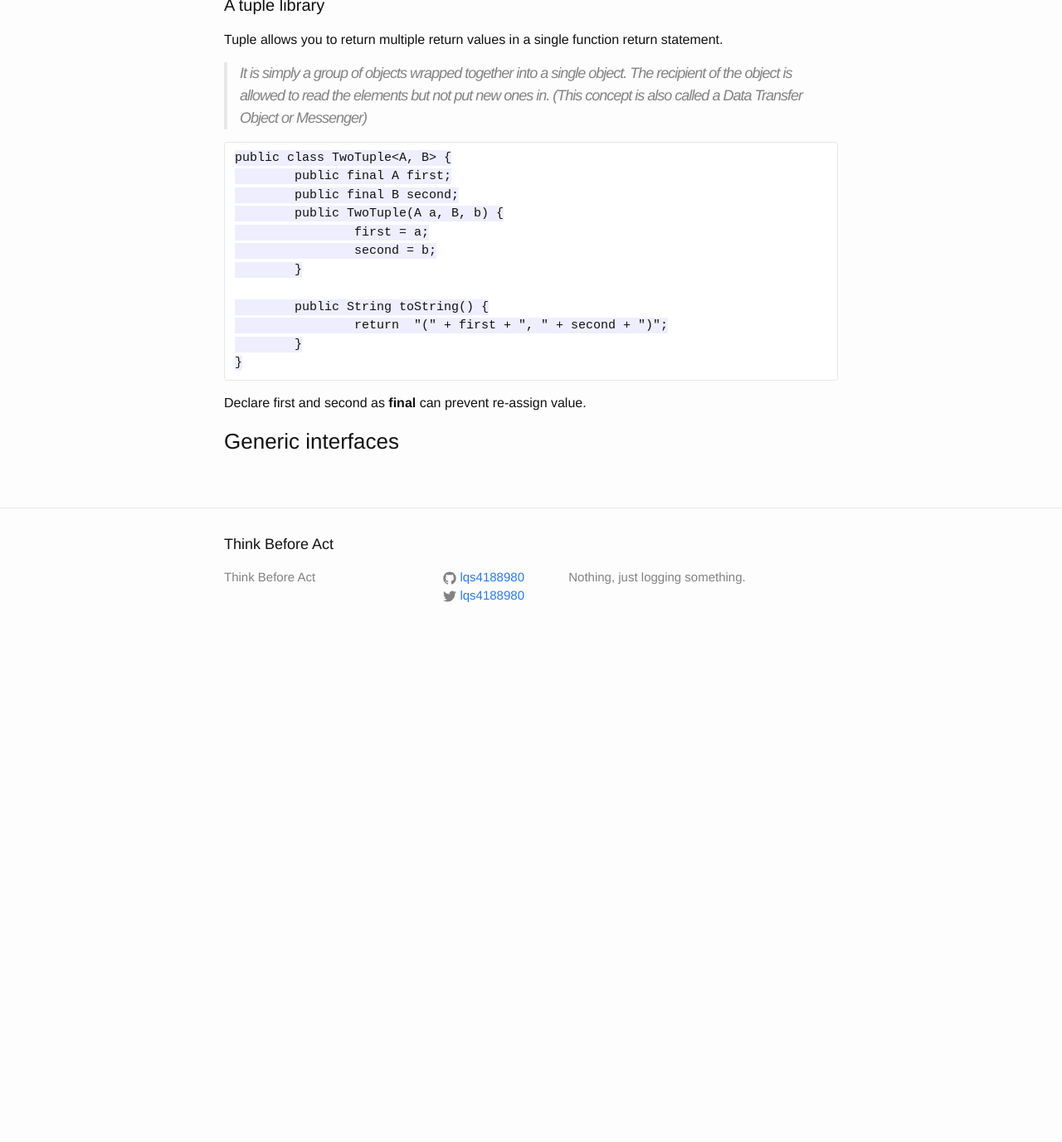
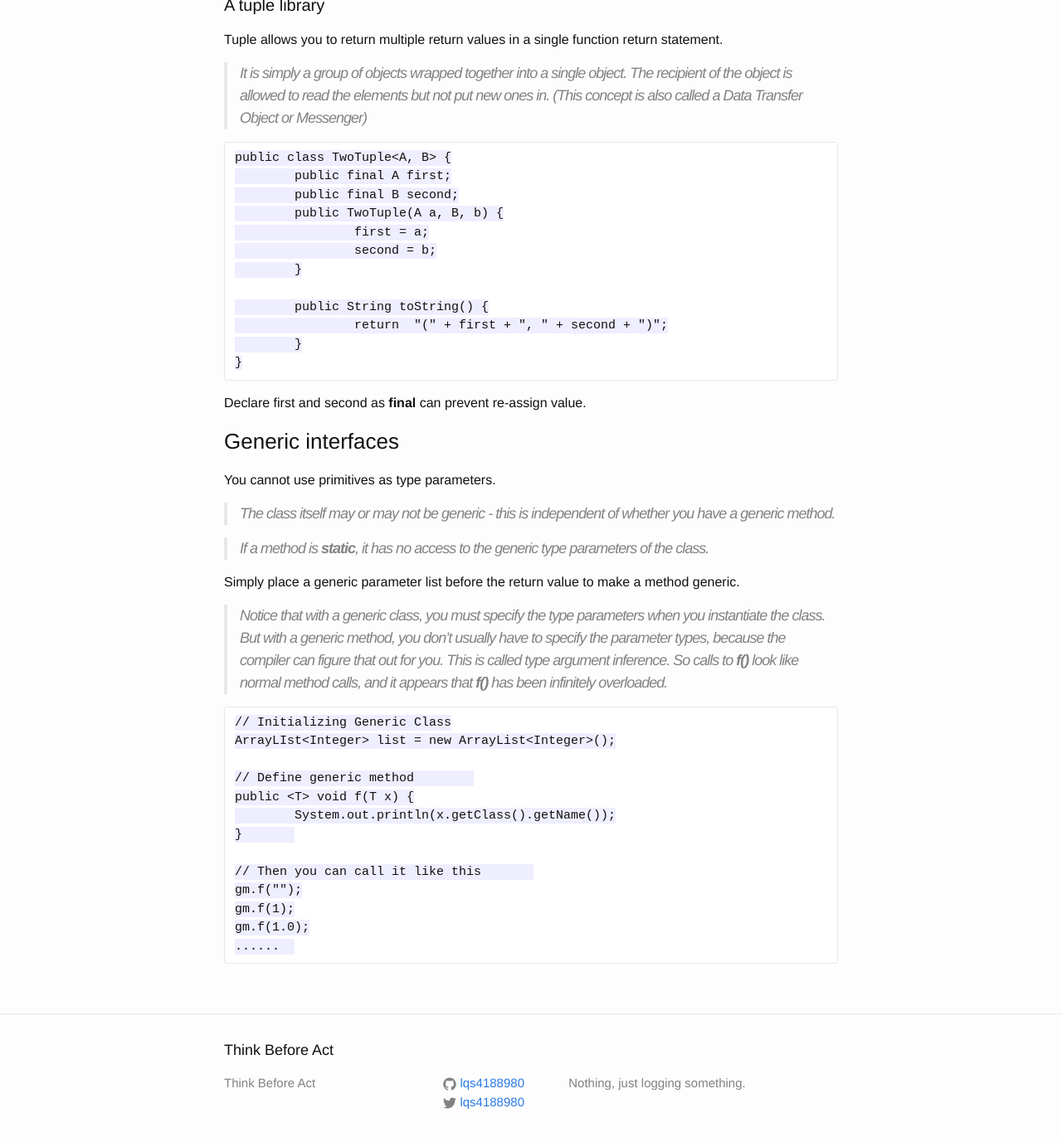
Before and after one commit to lqs4188980/lqs4188980.github.io, a Jekyll site: the page built from _posts/2015-01-16-thinking-in-java-reading-notes.markdown, in a window 1280 px wide and 1400 px high, scrolled down 32282 px. Shown: the top 1377 px of the window at 83% size. Built offline with Jekyll 4.4.1, drawn with Linux system fonts in a browser that asks for light colours; before the commit the page ends 33072 px from its top, so only the background shows below that.

Commit message:
update posts

```diff
--- a/_posts/2015-01-16-thinking-in-java-reading-notes.markdown
+++ b/_posts/2015-01-16-thinking-in-java-reading-notes.markdown
@@ -1158,3 +1158,27 @@ Declare first and second as **final** can prevent re-assign value.
 
 
 ### Generic interfaces
+
+You cannot use primitives as type parameters.
+
+> The class itself may or may not be generic - this is independent of whether you have a generic method.
+
+> If a method is **static**, it has no access to the generic type parameters of the class.
+
+Simply place a generic parameter list before the return value to make a method generic.
+
+> Notice that with a generic class, you must specify the type parameters when you instantiate the class. But with a generic method, you don't usually have to specify the parameter types, because the compiler can figure that out for you. This is called <i>type argument inference</i>.  So calls to **f()** look like normal method calls, and it appears that **f()** has been infinitely overloaded.
+
+	// Initializing Generic Class
+	ArrayLIst<Integer> list = new ArrayList<Integer>();
+
+	// Define generic method
+	public <T> void f(T x) {
+		System.out.println(x.getClass().getName());
+	}
+
+	// Then you can call it like this
+	gm.f("");
+	gm.f(1);
+	gm.f(1.0);
+	......
--- a/_posts/2015-02-07-Feb1-Feb7.markdown
+++ b/_posts/2015-02-07-Feb1-Feb7.markdown
@@ -8,7 +8,7 @@ categories: WeeklySummary
 
 上个周五Manager问我要不要加入他们，我希望能多一个周末考虑一下，于是利用周末我跟妈妈交流了一下想法。我最初的想法是hold这个offer然后去面google和facebook，如果成功就把思科的拒掉，如果失败了最次也是去思科。但是Manager似乎招人招的很紧的样子，如果一直hold可能会面临招满人的问题。我跟母亲讲了讲我当下的境况，她认为还是应该先去稳定了身份比较重要，而且她认为不应该再在家闲着准备面试浪费下去。母亲说你应该先去工作，做选择两难的时候要看当下什么最重要。而且工作不理想不应该是问题，先去做，增长经验和能力，比在家成天呆着能学到更多。她举了自己做例子，说生活往往会给你一些出人意料的结果让你承担，扛过去了，就没什么可怕的，之后给什么都会坦然面对。母亲说暂时的不理想并不代表以后不理想，而暂时的理想也不代表一直都会理想下去，生活总在变。她也同意我说的“可能这份我不理想的工作是一个催化剂，让我不断进步”。
 
-之后我的整体心态就偏向于加入思科，但是周日晚上Google的HR来了邮件说下周可以谈一谈，可能有些组对你的经历感兴趣，然后我周一就想跟Google的再聊一聊，看看能不能加快面试速度，约了周二下午的电话。周二下午先接了思科manager的电话说一会跟Google的人有电话看能否加快处理速度尽快给他答复。接了Google的电话之后说他们会考虑加快面试速度，可能最快可能缩短到两周时间（具体说没说我忘了，可能我自己脑补）。转过去问manager两周可不可以等，他说我们等不了这么久，你需要做个抉择。我当时痛苦不堪，难以抉择。下午四点多快五点，我跪在地上，上身趴在床上发了短信告诉manager说我会加入你们。这个决定完全是一冲动决定的，发出去的那一刻我就感到后悔了，因为那不是我想要的结果，虽然是个正确的结果。从那一刻开始，我的脑子开始发热，意识一片空白，脑子里不停地想这件事以及接下来怎么办。我非常的痛苦，吃不下饭也坐不住，唯一能干的事还是打开leetcode做题，或者期待日后的加州生活会好一些开始在网上找房子。我从未这么恐慌过，也从未这么难过过。当天晚上睡了，一夜梦的都是我搬去加州住在新的公寓里发生的事。午夜12点半睡下，我六点就醒来。之后不停地思考我到底是不是做了一个正确的决定，我打开手机开始搜索“如何做正确的选择”，看了几篇文章，里面说他们种种的不顺，也做了很多迫不得已的选择，但是经过努力重新让生活变得满意起来，我开始感觉有些希望了。
+之后我的整体心态就偏向于加入思科，但是周日晚上Google的HR来了邮件说下周可以谈一谈，可能有些组对你的经历感兴趣，然后我周一就想跟Google的再聊一聊，看看能不能加快面试速度，约了周二下午的电话。周二下午先接了思科manager的电话说一会跟Google的人有电话看能否加快处理速度尽快给他答复。接了Google的电话之后说他们会考虑加快面试速度，可能最快可能缩短到两周时间（具体说没说我忘了，可能我自己脑补）。转过去问manager两周可不可以等，他说我们等不了这么久，你需要做个抉择。我当时痛苦不堪，难以抉择。下午四点多快五点，我跪在地上，上身趴在床上发了短信告诉manager说我会加入你们。这个决定完全是一冲动决定的，发出去的那一刻我就感到后悔了，因为那不是我想要的结果，虽然是个正确的结果。从那一刻开始，我的脑子开始发热，意识一片空白，脑子里不停地想这件事以及接下来怎么办。我非常的痛苦，吃不下饭也坐不住，唯一能干的事还是打开leetcode做题，或者期待日后的加州生活会好一些开始在网上找房子。我从未这么恐慌过，也从未这么难过过。当天晚上睡了，一夜梦的都是我搬去加州住在新的公寓里发生的事。午夜12点半睡下，我六点就醒来。之后不停地思考我到底是不是做了一个正确的决定，我打开手机开始搜索“如何做正确的选择”，看了几篇文章，里面说他们种种的不顺，也做了很多迫不得已的选择，但是经过努力重新让生活变得满意起来，我开始感觉有些希望了。但是一整天都处于非常崩溃的状态，不停地哭。我从未如此难受过，我不停的问自己这是个正确的决定吗，因为这个决定让我一点也不开心，非常的难过，非常的不开心，通常这不是个好结果所应该有的	反应。一想到要离鸡鸡这么远我就没法控制自己，身体里像有一匹小马受了惊，怎么拉也拉不住，仿佛有莫名的东西堵住胸口。我吃不下饭，我也睡不着，人很亢奋，想到有无数的事情需要做，还有无数的事情还没做，我不知道怎么办。晚上跟鸡鸡视频哭得稀里哗啦，甚至于我现在想起还会冒泪花。我得承认我就是一个爱哭的人，而且不是因为什么具体的原因，我根本控制不了。后来跟陆帅联系联系感觉好些了，毕竟在那边还有很多曾经很要好的朋友，生活上不会太孤单。然后还约了肖师兄去吃饭，周四跟他还有两个师兄在Ramen Setgaya吃，聊得很开心，他们认为至少思科给我的待遇还是挺不错的，没有亏待我，我心里也稍稍感到安慰，我也希望能全身心的投入工作，踏踏实实的做些事情提升自己。
 
 希望是个好东西，能支持人走下去；希望也是个糟糕的东西，有时候会掩盖自己不愿意面对的问题。回想找工作这半年多时间，我原希望搬了家之后三个月内怎么都应该找到工作了，却一拖再拖到了2015年，期间希望不停地燃起又不停地破灭，心理上也经历了大起大落，日子过得痛苦不堪。但是我知道我得走下去，这是一条不能回头的路，如果你不愿意接受彻底失败的结果的话。进大公司做大项目这种虚无缥缈的希望和理想是这一段时间的动力，甚至也是我来美国的动力之一。
 
```
